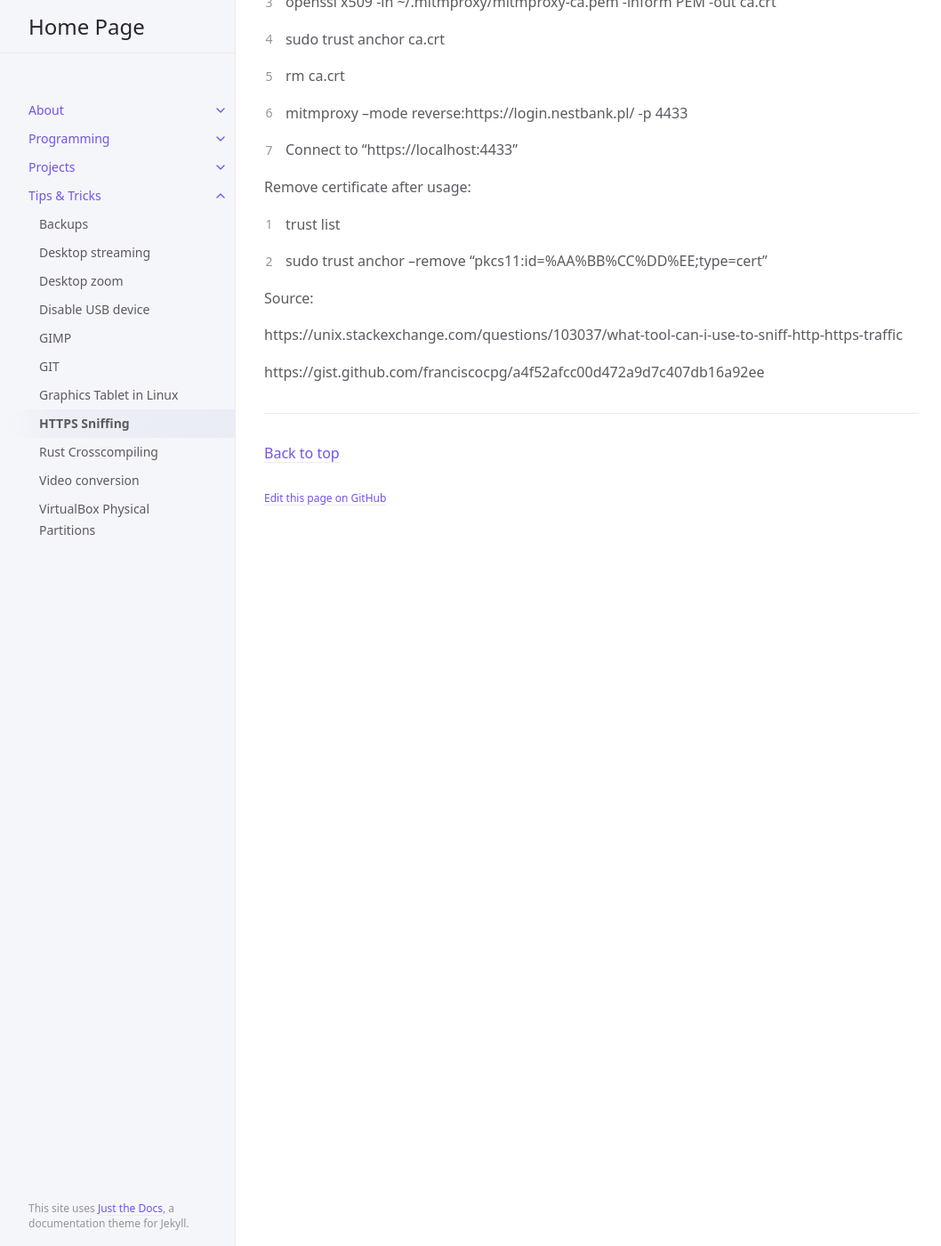
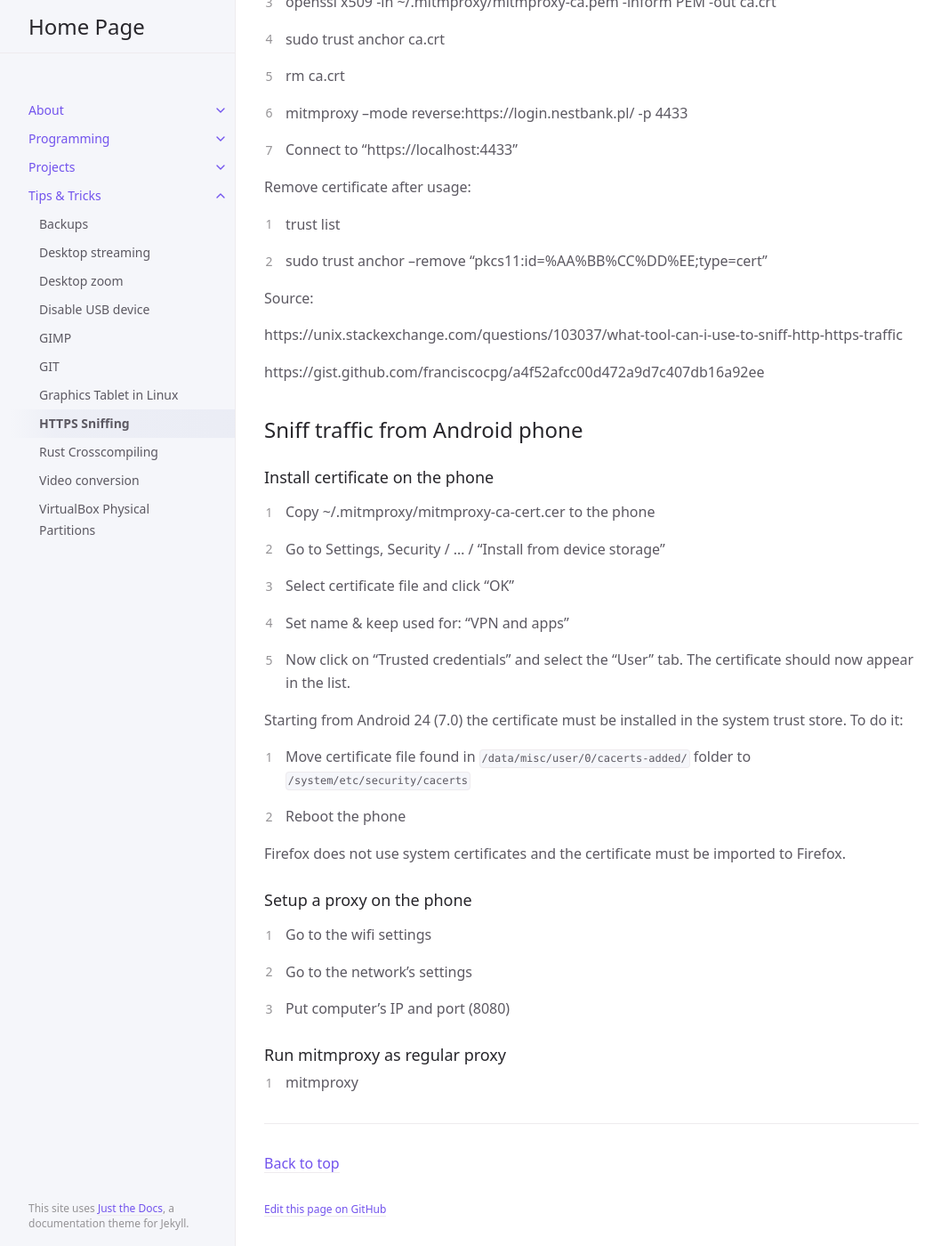
Before and after one commit to marek-g/marek-g.github.io, a Jekyll site: the page built from posts/tips_and_tricks/https_sniffing.md, in a window 1280 px wide and 1400 px high, scrolled down 259 px. Shown: the whole window at 89% size, without its empty margins (107-1165 px from the left). Built offline with Jekyll 4.4.1, drawn with Linux system fonts in a browser that asks for light colours.

Commit message:
Add Android sniffing section

```diff
--- a/posts/tips_and_tricks/https_sniffing.md
+++ b/posts/tips_and_tricks/https_sniffing.md
@@ -31,3 +31,37 @@ Source:
 https://unix.stackexchange.com/questions/103037/what-tool-can-i-use-to-sniff-http-https-traffic
 
 https://gist.github.com/franciscocpg/a4f52afcc00d472a9d7c407db16a92ee
+
+## Sniff traffic from Android phone
+
+### Install certificate on the phone
+
+1. Copy ~/.mitmproxy/mitmproxy-ca-cert.cer to the phone
+
+2. Go to Settings, Security / ... / “Install from device storage”
+
+3. Select certificate file and click “OK”
+
+4. Set name & keep used for: "VPN and apps"
+
+5. Now click on “Trusted credentials” and select the “User” tab. The certificate should now appear in the list.
+
+Starting from Android 24 (7.0) the certificate must be installed in the system trust store. To do it:
+
+1. Move certificate file found in `/data/misc/user/0/cacerts-added/` folder to `/system/etc/security/cacerts`
+
+2. Reboot the phone
+
+Firefox does not use system certificates and the certificate must be imported to Firefox.
+
+### Setup a proxy on the phone
+
+1. Go to the wifi settings
+
+2. Go to the network's settings
+
+3. Put computer's IP and port (8080)
+
+### Run mitmproxy as regular proxy
+
+1. mitmproxy
```
